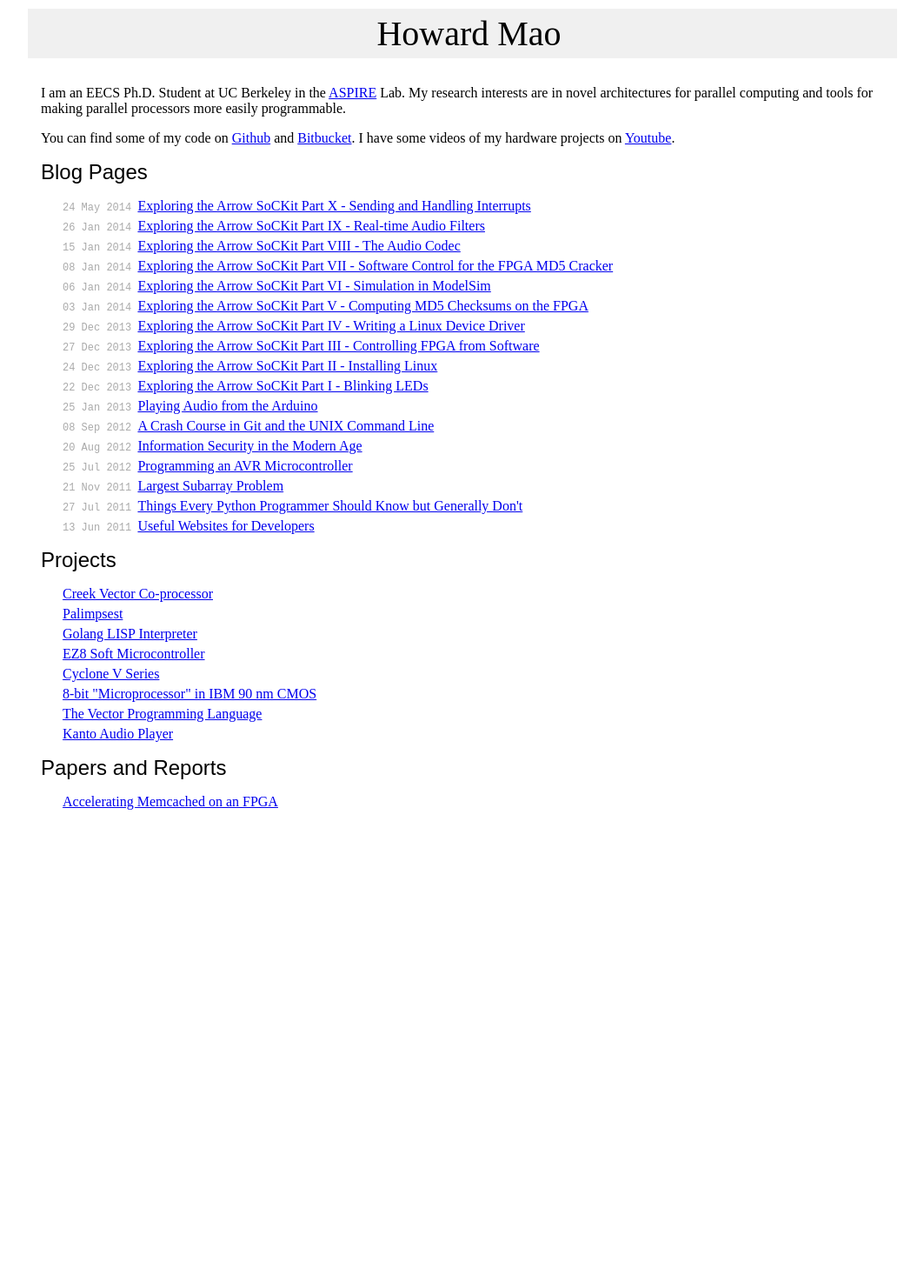
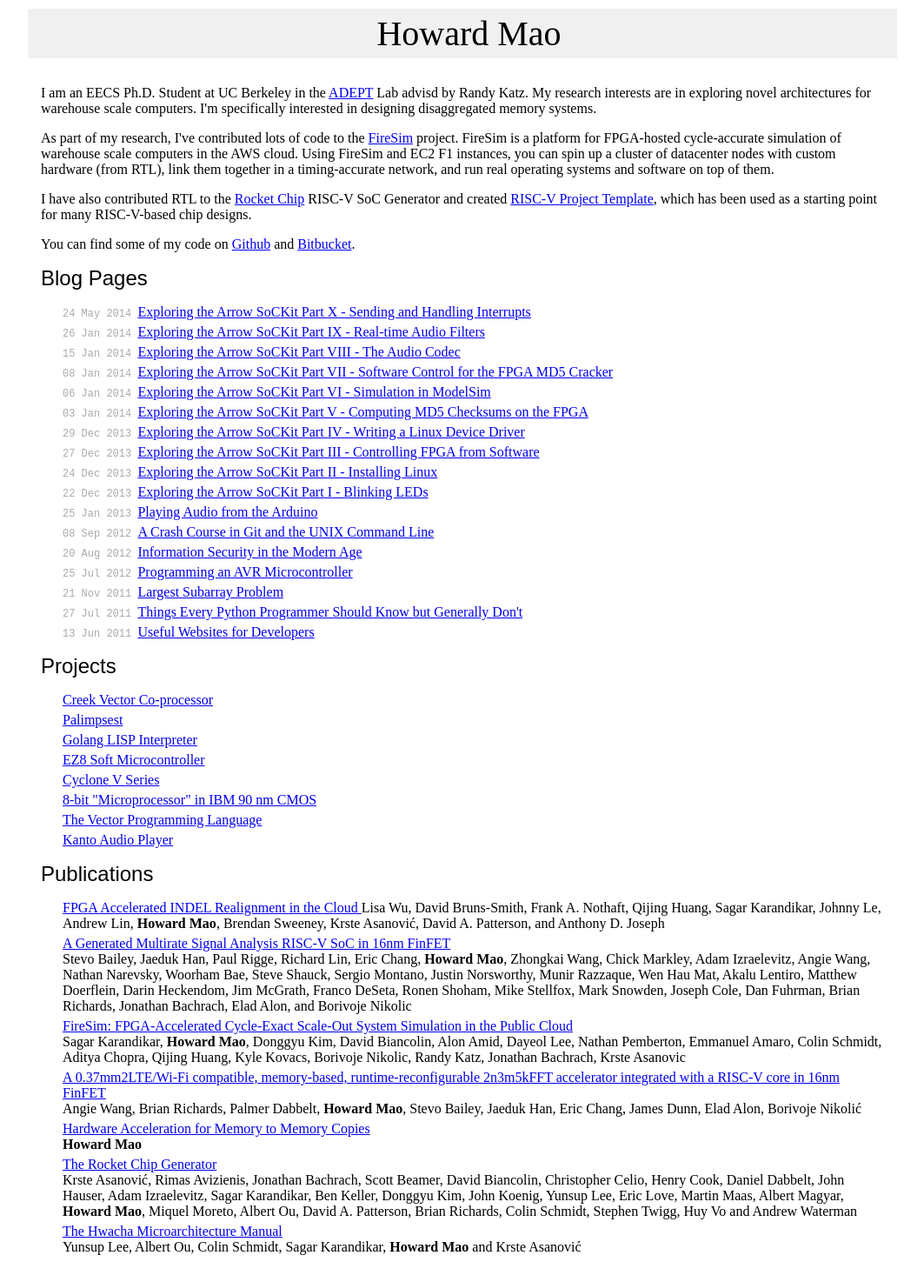
Before and after one commit to zhemao/zhemao.github.com, a Jekyll site: the page built from index.html, in a window 1280 px wide. Shown: the whole page at 87% size, without its empty margins (108-1171 px from the left). Built offline with Jekyll 4.4.1, drawn with Linux system fonts in a browser that asks for light colours; before the commit the page ends 962 px from its top, so only the background shows below that.

Commit message:
update bio and publications

```diff
--- a/index.html
+++ b/index.html
@@ -5,15 +5,32 @@
 
 <p>
 I am an EECS Ph.D. Student at UC Berkeley in the
-<a href="https://aspire.eecs.berkeley.edu/">ASPIRE</a> Lab.
-My research interests are in novel architectures for parallel computing
-and tools for making parallel processors more easily programmable.
+<a href="https://adept.eecs.berkeley.edu/">ADEPT</a> Lab advisd by Randy Katz.
+My research interests are in exploring novel architectures for warehouse scale
+computers. I'm specifically interested in designing disaggregated memory
+systems.
+</p>
+
+<p>
+As part of my research, I've contributed lots of code to the
+<a href="https://fires.im">FireSim</a> project. FireSim is a platform for
+FPGA-hosted cycle-accurate simulation of warehouse scale computers in the AWS cloud.
+Using FireSim and EC2 F1 instances, you can spin up a cluster of datacenter
+nodes with custom hardware (from RTL), link them together in a timing-accurate
+network, and run real operating systems and software on top of them.
+</p>
+
+<p>
+I have also contributed RTL to the
+<a href="https://github.com/freechipsproject/rocket-chip">Rocket Chip</a>
+RISC-V SoC Generator and created
+<a href="https://github.com/ucb-bar/project-template">RISC-V Project Template</a>,
+which has been used as a starting point for many RISC-V-based chip designs.
 </p>
 
 <p>
 You can find some of my code on <a href="https://github.com/zhemao">Github</a>
-and <a href="https://bitbucket.org/zhemao"/>Bitbucket</a>. I have some videos
-of my hardware projects on <a href="http://www.youtube.com/zhemaoce">Youtube</a>.
+and <a href="https://bitbucket.org/zhemao"/>Bitbucket</a>.
 </p>
 
 <h2>Blog Pages</h2>
@@ -32,7 +49,54 @@
 {% endfor %}
 </ul>
 
-<h2>Papers and Reports</h2>
+<h2>Publications</h2>
 <ul class="front-page-list">
-  <li><a href="/papers/memcached-fpga-accel.pdf">Accelerating Memcached on an FPGA</a></li>
+  <li>
+    <a href="http://people.eecs.berkeley.edu/~lisakwu/papers/2019-hpca-ir-preprint.pdf">
+      FPGA Accelerated INDEL Realignment in the Cloud
+    </a>
+    Lisa Wu, David Bruns-Smith, Frank A. Nothaft, Qijing Huang, Sagar Karandikar, Johnny Le, Andrew Lin, <strong>Howard Mao</strong>, Brendan Sweeney, Krste Asanović, David A. Patterson, and Anthony D. Joseph
+  </li>
+  <li>
+    <a href="https://ieeexplore.ieee.org/document/8579326">
+      A Generated Multirate Signal Analysis RISC-V SoC in 16nm FinFET
+    </a><br/>
+    Stevo Bailey, Jaeduk Han, Paul Rigge, Richard Lin, Eric Chang, <strong>Howard Mao</strong>, Zhongkai Wang,
+Chick Markley, Adam Izraelevitz, Angie Wang, Nathan Narevsky, Woorham Bae, Steve Shauck,
+Sergio Montano, Justin Norsworthy, Munir Razzaque, Wen Hau Mat, Akalu Lentiro, Matthew Doerflein,
+Darin Heckendom, Jim McGrath, Franco DeSeta, Ronen Shoham, Mike Stellfox, Mark Snowden,
+Joseph Cole, Dan Fuhrman, Brian Richards, Jonathan Bachrach, Elad Alon, and Borivoje Nikolic
+  </li>
+  <li>
+    <a href="https://ieeexplore.ieee.org/document/8416816">
+      FireSim: FPGA-Accelerated Cycle-Exact Scale-Out System Simulation in the Public Cloud
+    </a><br/>
+    Sagar Karandikar, <strong>Howard Mao</strong>, Donggyu Kim, David Biancolin, Alon Amid, Dayeol Lee,
+Nathan Pemberton, Emmanuel Amaro, Colin Schmidt, Aditya Chopra, Qijing Huang,
+Kyle Kovacs, Borivoje Nikolic, Randy Katz, Jonathan Bachrach, Krste Asanovic
+  </li>
+  <li>
+    <a href="https://ieeexplore.ieee.org/document/8240277">
+      A 0.37mm2LTE/Wi-Fi compatible, memory-based, runtime-reconfigurable 2n3m5kFFT accelerator integrated with a RISC-V core in 16nm FinFET
+    </a><br/>
+    Angie Wang, Brian Richards, Palmer Dabbelt, <strong>Howard Mao</strong>, Stevo Bailey, Jaeduk Han, Eric Chang, James Dunn, Elad Alon, Borivoje Nikolić
+  </li>
+  <li>
+    <a href="https://www2.eecs.berkeley.edu/Pubs/TechRpts/2017/EECS-2017-2.html">
+      Hardware Acceleration for Memory to Memory Copies
+    </a><br/>
+    <strong>Howard Mao</strong>
+  </li>
+  <li>
+    <a href="https://www2.eecs.berkeley.edu/Pubs/TechRpts/2016/EECS-2016-17.html">
+      The Rocket Chip Generator
+    </a><br/>
+    Krste Asanović, Rimas Avizienis, Jonathan Bachrach, Scott Beamer, David Biancolin, Christopher Celio, Henry Cook, Daniel Dabbelt, John Hauser, Adam Izraelevitz, Sagar Karandikar, Ben Keller, Donggyu Kim, John Koenig, Yunsup Lee, Eric Love, Martin Maas, Albert Magyar, <strong>Howard Mao</strong>, Miquel Moreto, Albert Ou, David A. Patterson, Brian Richards, Colin Schmidt, Stephen Twigg, Huy Vo and Andrew Waterman
+  </li>
+  <li>
+    <a href="https://www2.eecs.berkeley.edu/Pubs/TechRpts/2015/EECS-2015-263.html">
+      The Hwacha Microarchitecture Manual
+    </a><br/>
+    Yunsup Lee, Albert Ou, Colin Schmidt, Sagar Karandikar, <strong>Howard Mao</strong> and Krste Asanović
+  </li>
 </ul>
```
